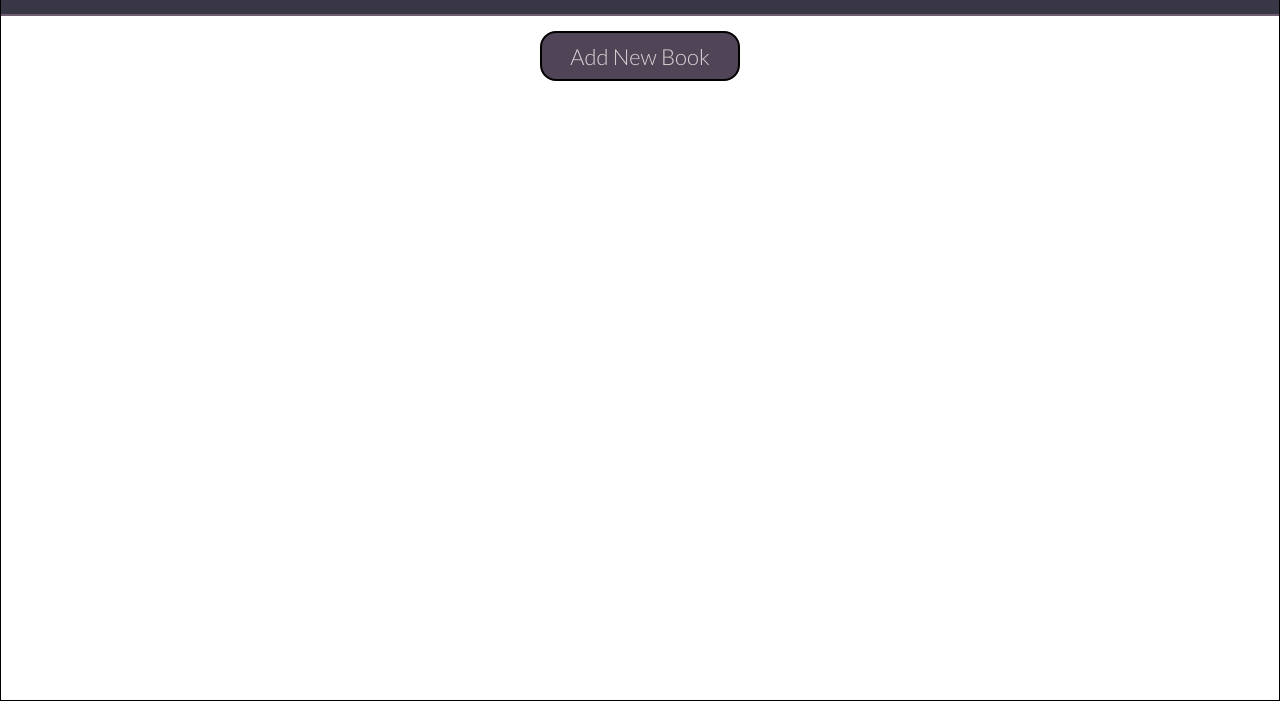
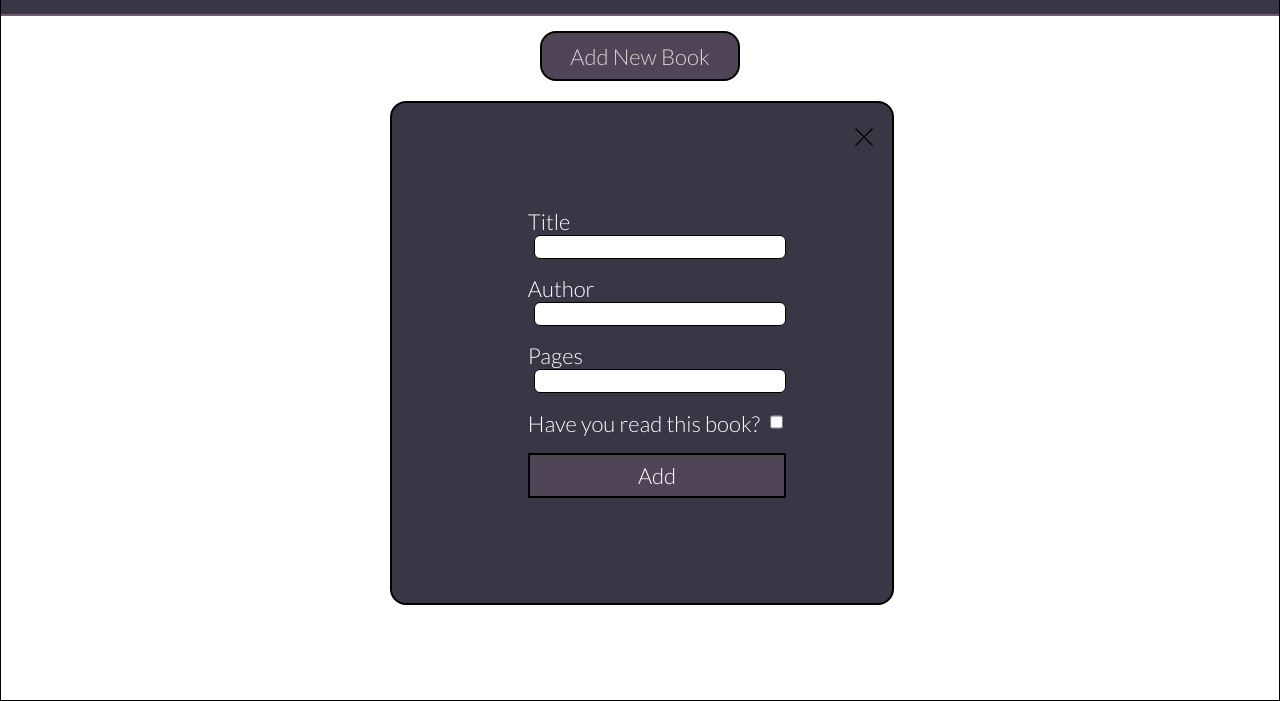
Before and after one commit to zarthera/Library, a plain HTML site: page index.html in a window 1280 px wide. Both pictures are taken after a click on the button "Add New Book". Shown: the part 99-800 px from the top of the page. Drawn offline with Linux system fonts and the light colour scheme.

Commit message:
Added popup form functionality

```diff
--- a/app.js
+++ b/app.js
@@ -1,8 +1,20 @@
-let addBookBtn = document.querySelector("add-btn")
-let newBookBtn = document.querySelector("new-book-btn")
+let addBookBtn = document.querySelector(".add-btn")
+let newBookBtn = document.querySelector(".new-book-btn")
 
 
-let popupForm = document.querySelector("popup-form")
+let popupForm = document.querySelector(".popup-form")
+let closeFormButton = document.querySelector(".close-form-btn")
+
+closeFormButton.addEventListener("click", () => {
+  popupForm.style.transform = "scale(0)"
+  popupForm.style.transition = "ease .4s all"
+})
+
+newBookBtn.addEventListener("click", () =>{
+  popupForm.style.transform = "scale(1)"
+  popupForm.style.scale = "1"
+  popupForm.style.transition = "ease .4s all"
+} )
 let myLibrary = []
 
 function Book(title, author){
--- a/index.html
+++ b/index.html
@@ -8,7 +8,8 @@
     <div class="header">
       <h1>Digital Library</h1>
     </div>
-    <div class="popup-form" style="display: none">
+    <div class="popup-form">
+      <button class="close-form-btn"><img src="icons/close.png" alt=""></button>
       <form action="">
         <div class="form-title">
           <label for="title">Title</label>
@@ -35,5 +36,6 @@
 
       </div>
     </div>
+    <script src="app.js"></script>
   </body>
 </html>
--- a/styles.css
+++ b/styles.css
@@ -66,11 +66,14 @@ h1{
     justify-content: center;
     align-items: center;
 
+    scale: 0
+
 }
 form{
     display: flex;
     flex-direction: column;
-    gap: 16px
+    gap: 16px;
+
 }
 .form-title{
     font-family: "Lato";
@@ -106,7 +109,7 @@ input{
     font-size: 16px;
     height: 20px;
 }
-form > button{
+.add-btn{
     font-family: "Lato";
     font-size: 22px;
     height: 45px;
@@ -114,14 +117,30 @@ form > button{
     color: white;
     border: 2px solid black;
 }
-form > button:hover{
+.add-btn:hover{
     cursor: pointer;
 }
-form > button:active{
+.add-btn:active{
     transform: scale(.95);
     transition: ease 0.07s all;
 }
-form > button:not(:active){
+.add-btn:not(:active){
     transform: scale(1);
     transition: ease 0.07s all;
 }
+.close-form-btn{
+    background-color: inherit;
+    width: 30px;
+    border: none;
+    position: relative;
+    left: 350px;
+    bottom: 215px;
+}
+.close-form-btn:hover{
+    cursor: pointer;
+
+}
+.close-form-btn > img{
+    width: 20px;
+    height: 20px;
+}
```
Also changed, not shown: icons/close.png (added).
